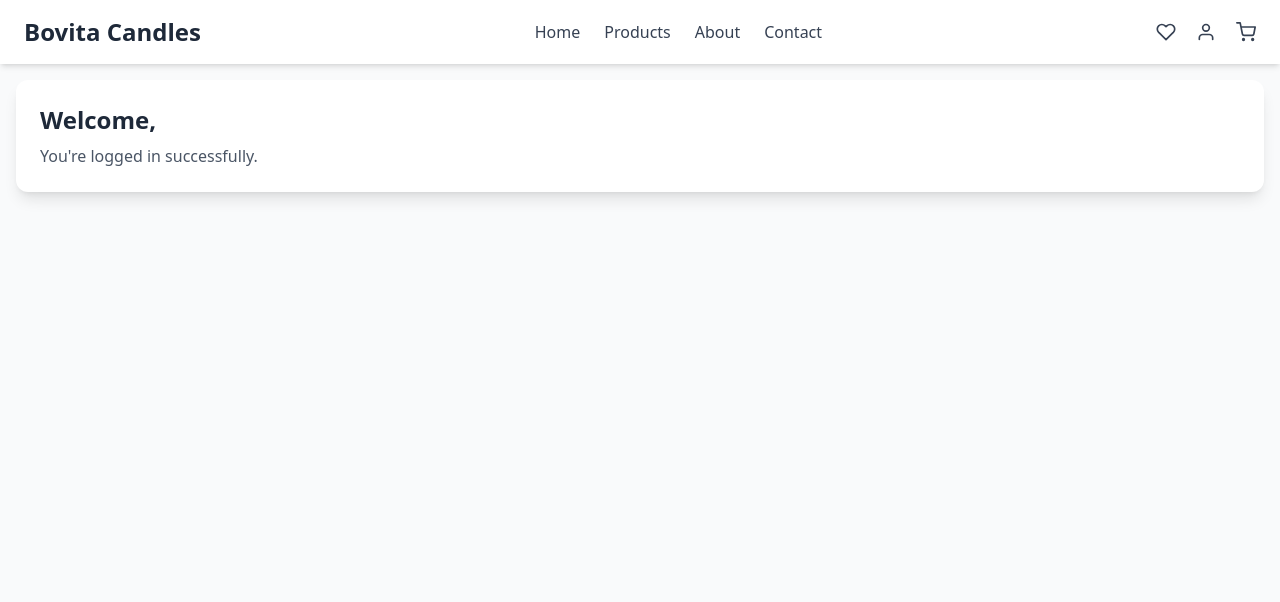
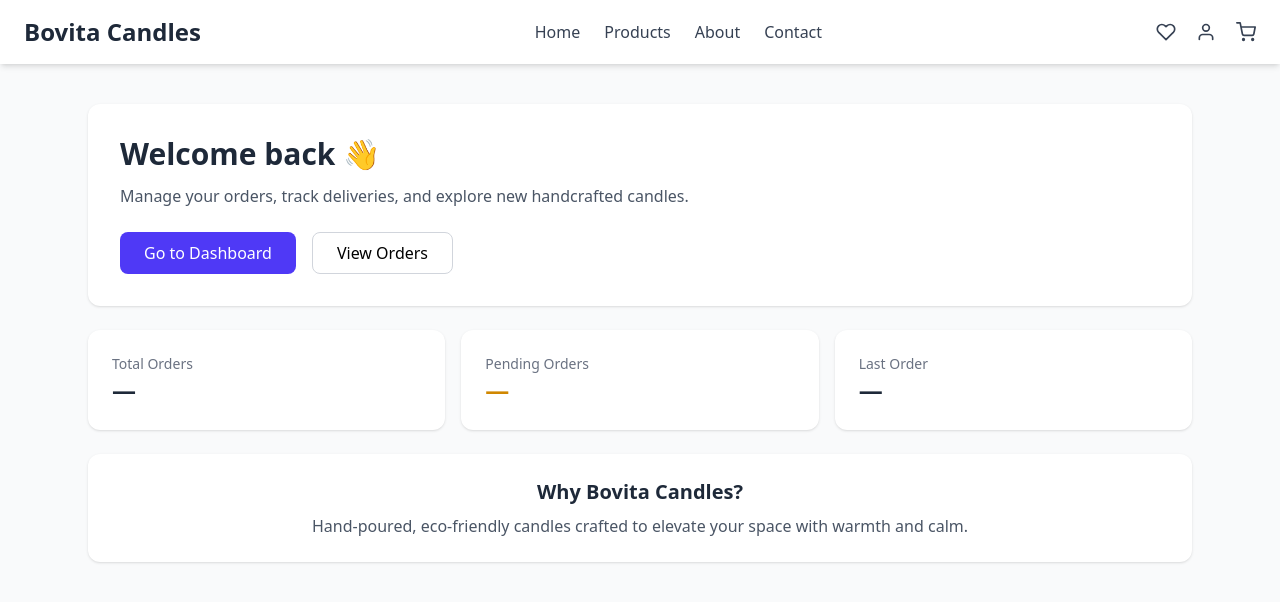
Before and after one commit to mahenabeywickrama/bovita-candles-fe, a React (Vite) app: page / in a window 1280 px wide. Shown: the top 602 px of the page. Built offline with nearby package versions, Linux system fonts and the light colour scheme.

Commit message:
home page

```diff
--- a/src/pages/Home.tsx
+++ b/src/pages/Home.tsx
@@ -1,11 +1,72 @@
+import { useNavigate } from "react-router-dom"
 import { useAuth } from "../context/authContext"
 
 export default function Home() {
   const { user } = useAuth()
+  const navigate = useNavigate()
+
   return (
-    <div className="p-6 bg-white shadow-lg rounded-xl">
-        <h1 className="text-2xl font-bold text-gray-800">Welcome, {user?.email}</h1>
-        <p className="text-gray-600 mt-2">You're logged in successfully.</p>
+    <div className="max-w-6xl mx-auto p-6 space-y-6">
+
+      {/* HERO */}
+      <div className="bg-white rounded-xl shadow p-8">
+        <h1 className="text-3xl font-bold text-gray-800">
+          Welcome back{user?.email ? "," : ""}{" "}
+          <span className="text-indigo-600">
+            {user?.email?.split("@")[0]}
+          </span>{" "}
+          👋
+        </h1>
+
+        <p className="text-gray-600 mt-3 max-w-xl">
+          Manage your orders, track deliveries, and explore new handcrafted candles.
+        </p>
+
+        <div className="mt-6 flex gap-4">
+          <button
+            onClick={() => navigate("/dashboard")}
+            className="bg-indigo-600 hover:bg-indigo-700 text-white px-6 py-2 rounded-lg transition"
+          >
+            Go to Dashboard
+          </button>
+
+          <button
+            onClick={() => navigate("/orders")}
+            className="border border-gray-300 hover:bg-gray-100 px-6 py-2 rounded-lg transition"
+          >
+            View Orders
+          </button>
+        </div>
+      </div>
+
+      {/* ACTIVITY SNAPSHOT */}
+      <div className="grid grid-cols-1 md:grid-cols-3 gap-4">
+        <div className="bg-white rounded-xl shadow p-6">
+          <p className="text-sm text-gray-500">Total Orders</p>
+          <p className="text-2xl font-bold text-gray-800">—</p>
+        </div>
+
+        <div className="bg-white rounded-xl shadow p-6">
+          <p className="text-sm text-gray-500">Pending Orders</p>
+          <p className="text-2xl font-bold text-yellow-600">—</p>
+        </div>
+
+        <div className="bg-white rounded-xl shadow p-6">
+          <p className="text-sm text-gray-500">Last Order</p>
+          <p className="text-2xl font-bold text-gray-800">—</p>
+        </div>
+      </div>
+
+      {/* BRAND / TRUST */}
+      <div className="bg-white rounded-xl shadow p-6 text-center">
+        <h2 className="text-xl font-semibold text-gray-800">
+          Why Bovita Candles?
+        </h2>
+        <p className="text-gray-600 mt-2 max-w-2xl mx-auto">
+          Hand-poured, eco-friendly candles crafted to elevate your space with warmth and calm.
+        </p>
+      </div>
+
     </div>
-    )
+  )
 }
```
